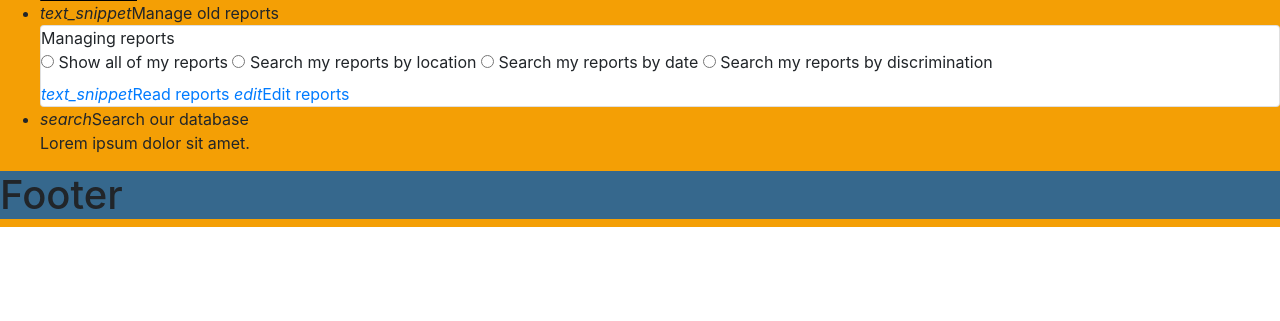
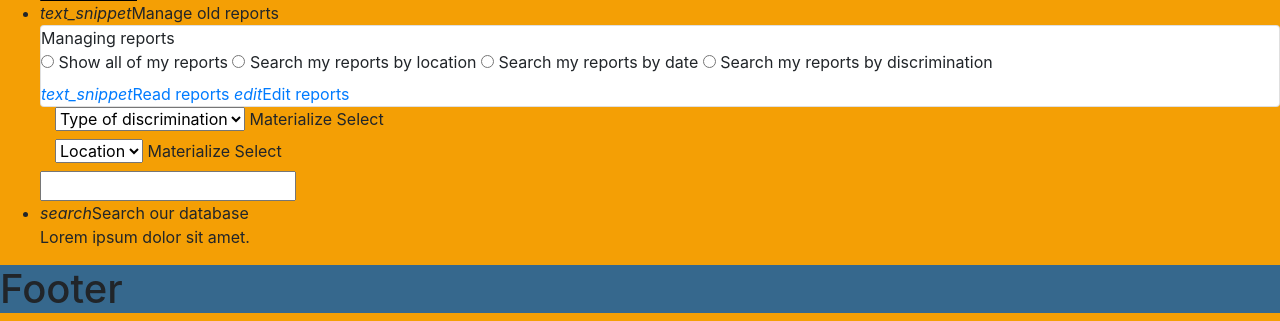
Before and after one commit to cgpalmer/ms3-project-2, a Flask app: page /dashboard in a window 1280 px wide. Shown: the part 821-1142 px from the top of the page. Before the commit the page ends 1048 px from the top, so only its background shows below. Run offline with Flask 2, Linux system fonts and the light colour scheme; the visitor is signed in with stand-in values (Sample User, id 1); some libraries are stand-ins or nearby versions.

Commit message:
USD - Adding selects to appear when chooser users search by location or date etc.

```diff
--- a/templates/user_dash.html
+++ b/templates/user_dash.html
@@ -101,6 +101,29 @@
             </div>
         </div>
 
+        <div class="input-field col s12">
+            <select>
+                <option value="" disabled selected>Type of discrimination</option>
+                <option value="1">Option 1</option>
+                <option value="2">Option 2</option>
+                <option value="3">Option 3</option>
+            </select>
+            <label>Materialize Select</label>
+        </div>
+
+        <div class="input-field col s12">
+            <select>
+                <option value="" disabled selected>Location</option>
+                <option value="1">Option 1</option>
+                <option value="2">Option 2</option>
+                <option value="3">Option 3</option>
+            </select>
+            <label>Materialize Select</label>
+        </div>
+
+
+        <input type="text" class="datepicker">
+
 
       </div>
     </li>
```
